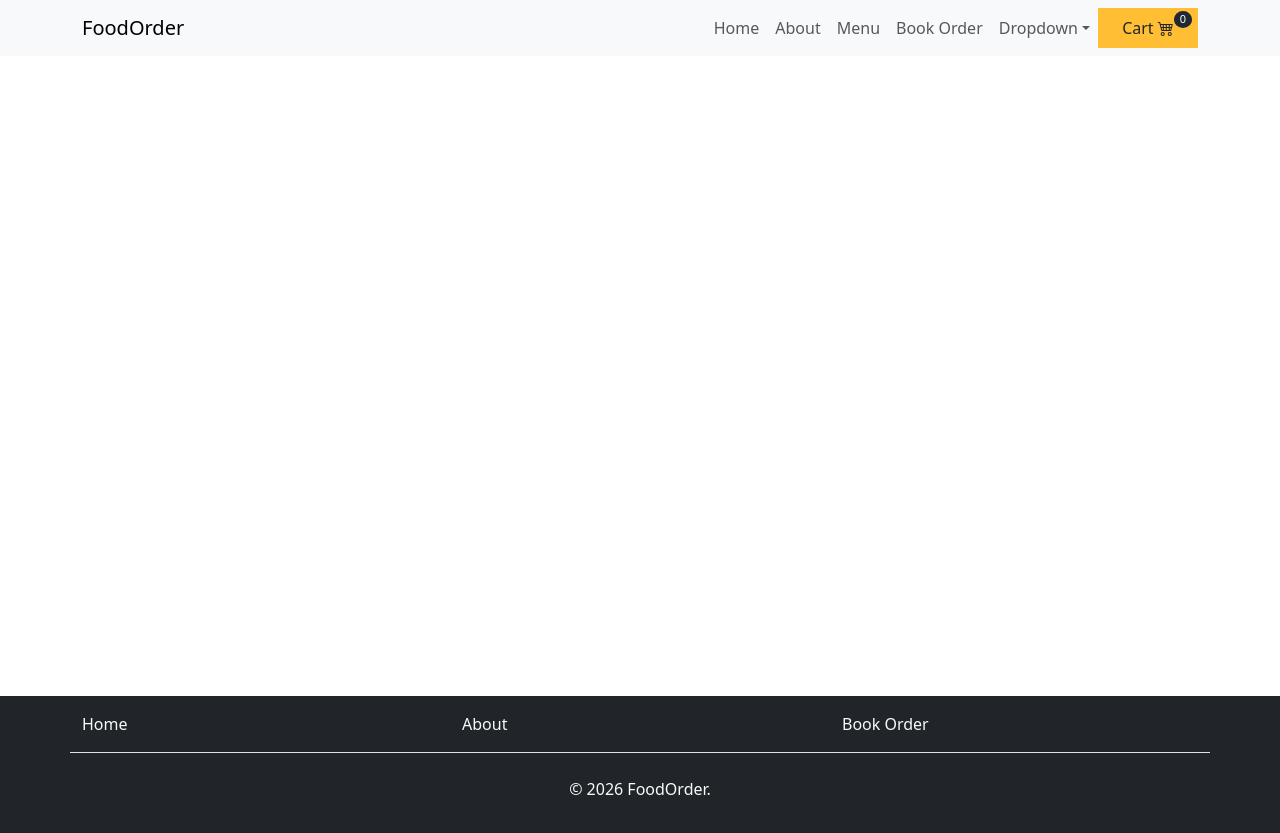
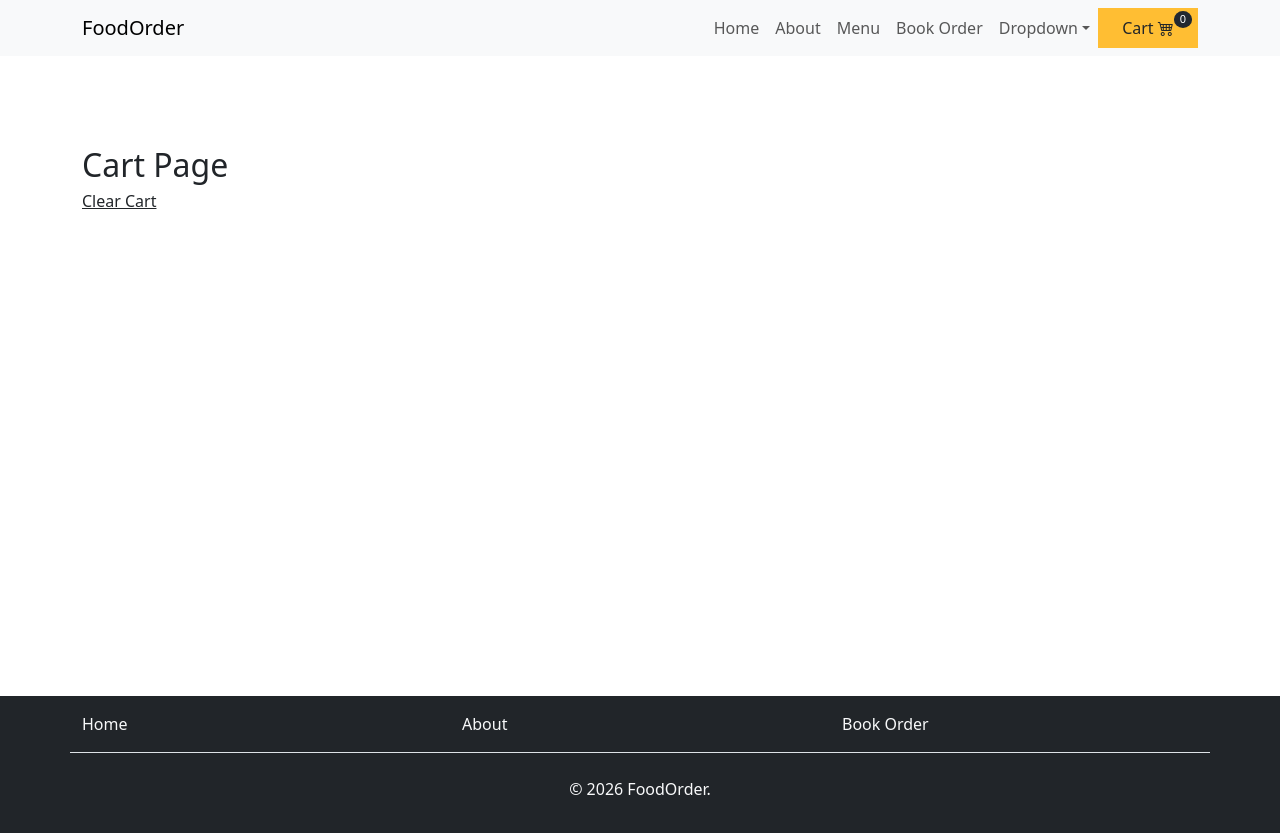
Before and after one commit to arunpradhan/FoodOrder, a React (Vite) app: page /cart in a window 1280 px wide. Built offline with nearby package versions, Linux system fonts and the light colour scheme.

Commit message:
Setup Cart Page with routing

```diff
--- a/src/App.jsx
+++ b/src/App.jsx
@@ -6,6 +6,7 @@ import Book from './pages/Book'
 import Menu from './pages/menu'
 import Navigation from './components/Navigation'
 import Footer from './components/Footer'
+import Cart from './pages/Cart'
 
 function App() {
 
@@ -18,6 +19,7 @@ function App() {
         <Route path='/about' element={<About/>} />
         <Route path='/menu' element={<Menu/>} />
         <Route path='/book-order' element={<Book/>} />
+        <Route path='/cart' element={<Cart/>} />
       </Routes>
       </main>
       <Footer/>
--- /dev/null
+++ b/src/pages/Cart.jsx
@@ -0,0 +1,27 @@
+import { Container, Row, Col } from "react-bootstrap";
+import { emptyCart } from "../redux/action";
+import { useDispatch } from "react-redux";
+
+export default function Cart() {
+    const dispatch = useDispatch();
+    return (
+        <section className="layout_padding">
+            <Container>
+                <div className="heading_container">
+                    <h2>Cart Page</h2>
+                    <h6>
+                        <a onClick={() => dispatch(emptyCart())} style={{ textDecoration: "underline", cursor: "pointer" }}>Clear Cart</a>
+                    </h6>
+                </div>
+
+                <Row>
+                    <Col xs={12} md={6}>
+
+                    </Col>
+
+                    <Col xs={12} md={6}></Col>
+                </Row>
+            </Container>
+        </section>
+    );
+}
--- a/src/pages/Menu.jsx
+++ b/src/pages/Menu.jsx
@@ -1,6 +1,6 @@
 import { Container, Row, Col } from "react-bootstrap";
 
-import { addToCart, emptyCart, removeToCart } from "../redux/action";
+import { addToCart, removeToCart } from "../redux/action";
 import { useDispatch, useSelector } from "react-redux";
 import { productList } from "../redux/productAction";
 import { useEffect } from "react";
@@ -20,13 +20,8 @@ export default function Menu() {
             <section className="food_section layout_padding">
                 <Container>
                     <Row className="align-items-center">
-                        <Col xs={12} md={12} lg={10} xl={10} xxl={10}>
+                        <Col>
                             <h2 style={{ textAlign: "center" }}>Our Menu</h2>
-                        </Col>
-                        <Col xs={12} md={12} lg={2} xl={2} xxl={2}>
-                            <h6>
-                                <a onClick={() => dispatch(emptyCart())} style={{ textDecoration: "underline", cursor: "pointer" }}>Clear Cart</a>
-                            </h6>
                         </Col>
                     </Row>
                     <Row className="align-items-center">
```
